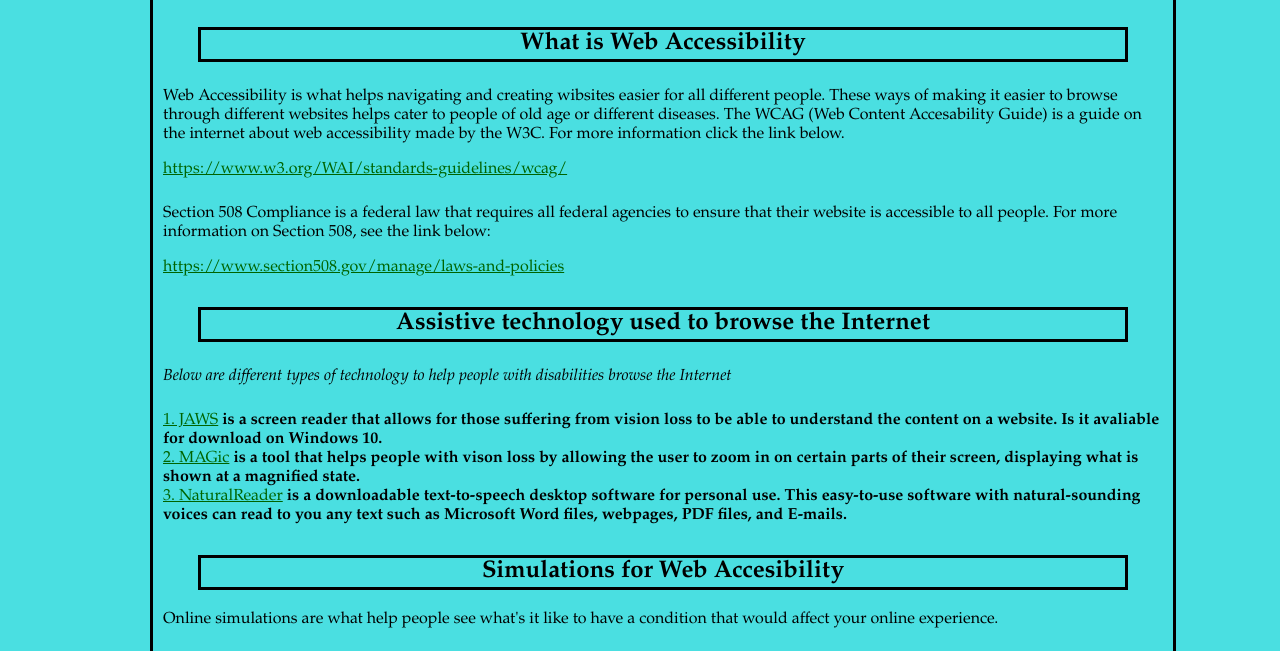
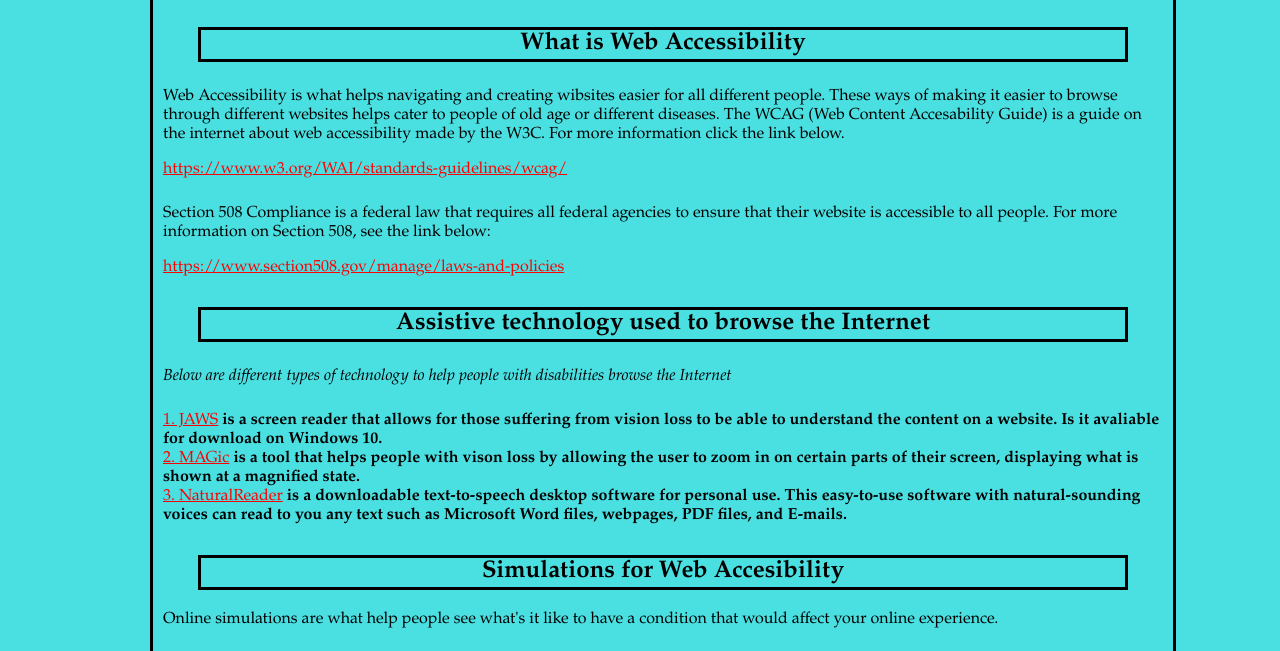
Before and after one commit to 2020spring13/2020spring13.github.io, a plain HTML site: page Web_Design_Unit_5.html in a window 1280 px wide. Shown: the part 98-749 px from the top of the page. Drawn offline with Linux system fonts and the light colour scheme.

Commit message:
Update Web_Design_Unit_5.css

```diff
--- a/Web_Design_Unit_5.css
+++ b/Web_Design_Unit_5.css
@@ -47,6 +47,9 @@ h2 {
 p {
     margin-top: 25px;
     width: auto;
+}a:link {
+    color: #FF0000
 }
-a:link {color: darkgreen}
-a:hover {color: blue}
+a:hover {
+    color: #0101F8
+}
```
